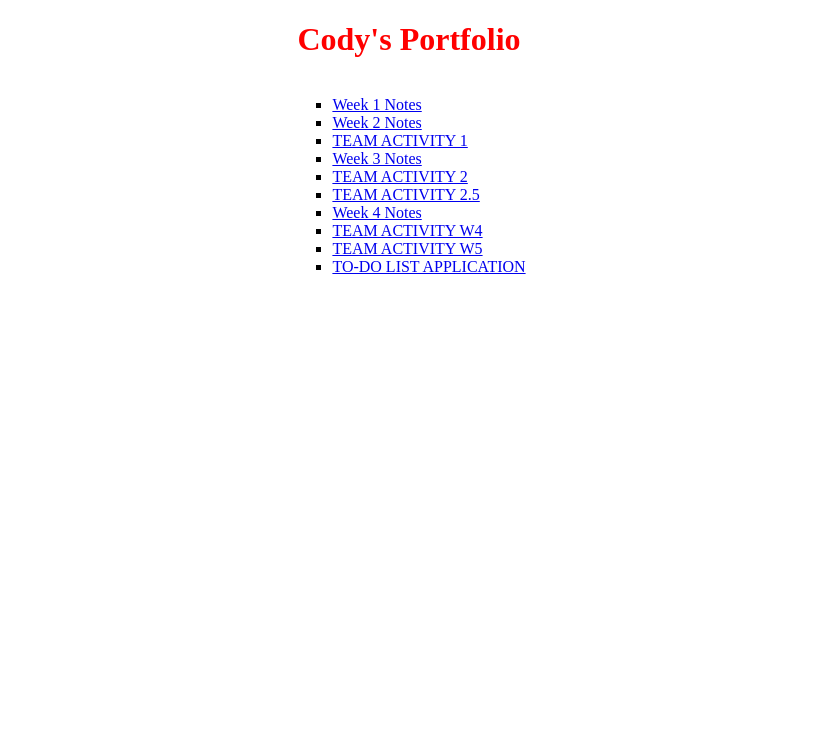
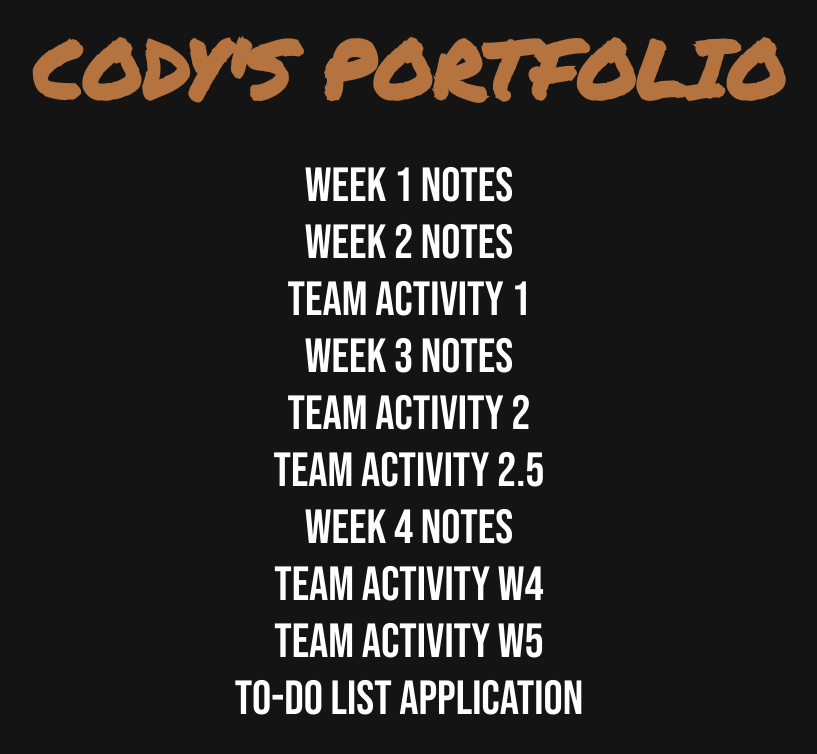
Before and after one commit to darthcody91/wdd330, a plain HTML site: page index.html in a window 1280 px wide. Shown: the whole page, without its empty margins (231-1048 px from the left). Drawn offline with Linux system fonts and the light colour scheme.

Commit message:
main index

```diff
--- a/css/mainstyle.css
+++ b/css/mainstyle.css
@@ -1,6 +1,19 @@
+@import url('https://fonts.googleapis.com/css2?family=Bebas+Neue&family=Permanent+Marker&display=swap');
+
+
+body {
+    background-color: #141414;
+    text-transform: uppercase;
+    font-family: Arial, Helvetica, sans-serif;
+    margin: 10px 250px;
+}
+
 h1 {
     text-align: center;
-    color:red;
+    color:#b4733f;
+    font-size: 5em;
+    font-family: 'Permanent Marker', cursive;
+    margin: 0px;
 }
 
 .contents {
@@ -9,5 +22,23 @@ h1 {
 }
 
 ol {
-    list-style: square;
+    align-items: center;
+    list-style-type: none;
+    padding-left: 0;
+    font-size: 2em;
+    text-align: center;
 }
+
+a:link , a:visited{
+    color:white;
+    text-decoration: none;
+    font-family: 'Bebas Neue', cursive;
+    font-size: 1.5em;
+}
+
+
+@media only screen and (max-width: 600px) {
+
+
+
+}
```
